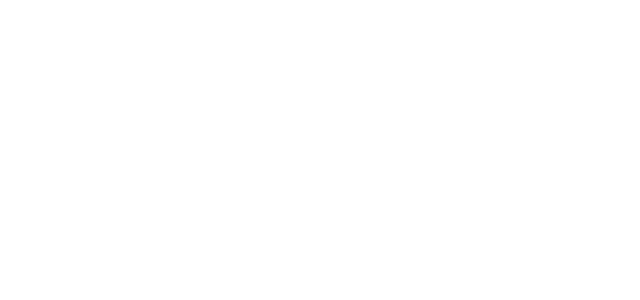
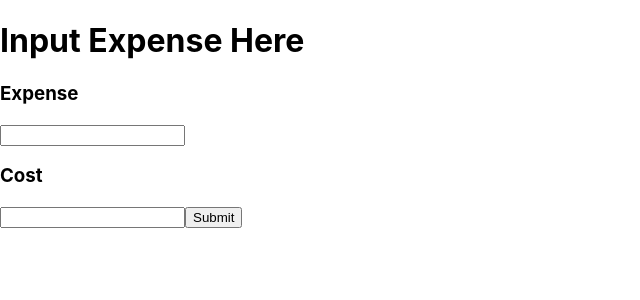
Before and after one commit to JGarcSoar/budget-tracker, a React (Create React App) app: page / in a window 1280 px wide. Shown: the top 300 px of the page, without its empty margins (0-640 px from the left). Built offline with nearby package versions, Linux system fonts and the light colour scheme.

Commit message:
Can now upload expense to database from client side

```diff
--- a/package.json
+++ b/package.json
@@ -8,7 +8,7 @@
     "@testing-library/user-event": "^13.5.0",
     "react": "^18.2.0",
     "react-dom": "^18.2.0",
-    "react-scripts": "5.0.1",
+    "react-scripts": "^5.0.1",
     "web-vitals": "^2.1.4"
   },
   "scripts": {
--- a/src/App.js
+++ b/src/App.js
@@ -1,9 +1,14 @@
 import React, { Fragment } from 'react';
 import './App.css';
 
+//components
+import InputExpense from './components/InputExpense';
+
 function App() {
   return (
-    <Fragment></Fragment>
+    <Fragment>
+      <InputExpense />
+    </Fragment>
   );
 }
 
--- a/src/components/InputExpense.js
+++ b/src/components/InputExpense.js
@@ -0,0 +1,36 @@
+import React, {Fragment, useState} from "react";
+
+function InputExpense () {
+
+    const [expense, setExpense] = useState("");
+    const [expense_cost, setExpenseCost] = useState("")
+
+    const onSubmitForm = async e => {
+        e.preventDefault();
+        try {
+            const body = {expense, expense_cost};
+            const response = await fetch("http://localhost:5000/expenses/", {
+                method: "POST",
+                headers: { "Content-Type": "application/json"},
+                body: JSON.stringify(body)
+            });
+            console.log(response);
+        } catch (err) {
+        console.error(err.message)
+        }
+    };
+    return (
+        <Fragment>
+        <h1>Input Expense Here</h1>
+        <form onSubmit={onSubmitForm}>
+            <h3>Expense</h3>
+            <input type ="text" value={expense} onChange={e => setExpense(e.target.value)}/>
+            <h3>Cost</h3>
+            <input type ="text" value={expense_cost} onChange={e => setExpenseCost(e.target.value)}/>
+            <button>Submit</button>
+        </form>
+        </Fragment>
+    )
+}
+
+export default InputExpense;
```
Also changed, not shown: 1 other file (tests, documents, lock files or other folders).
